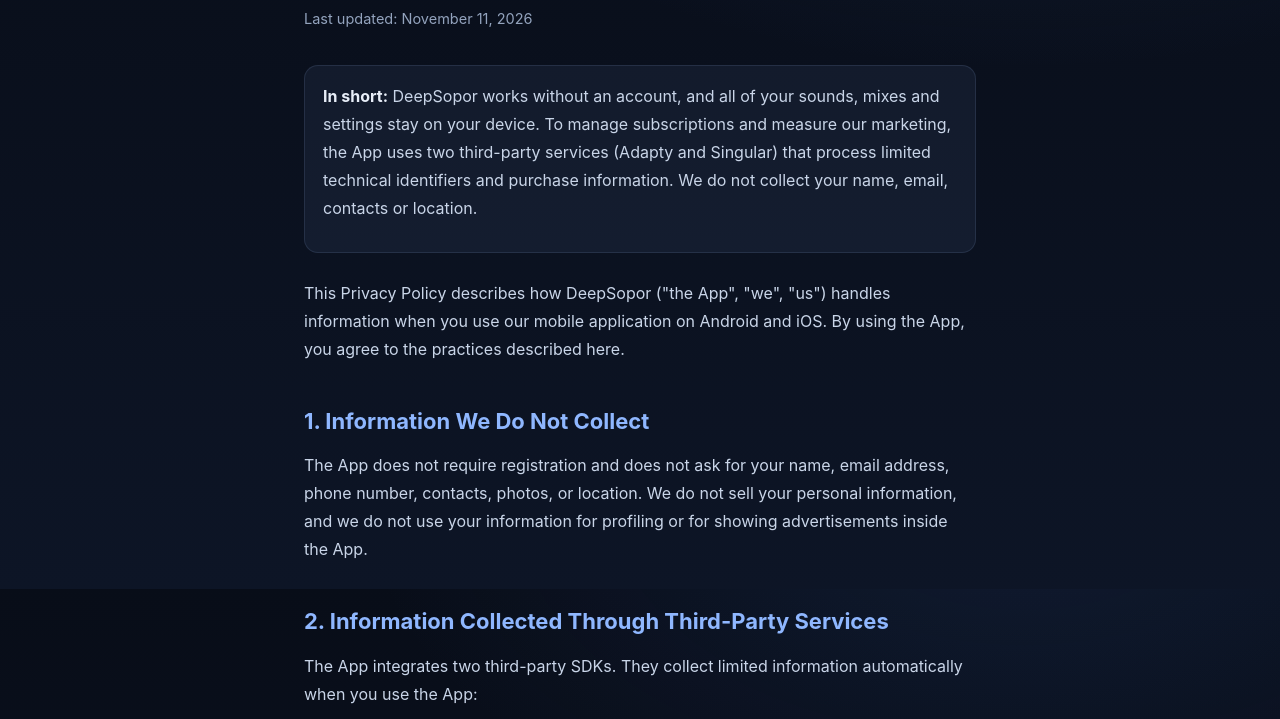
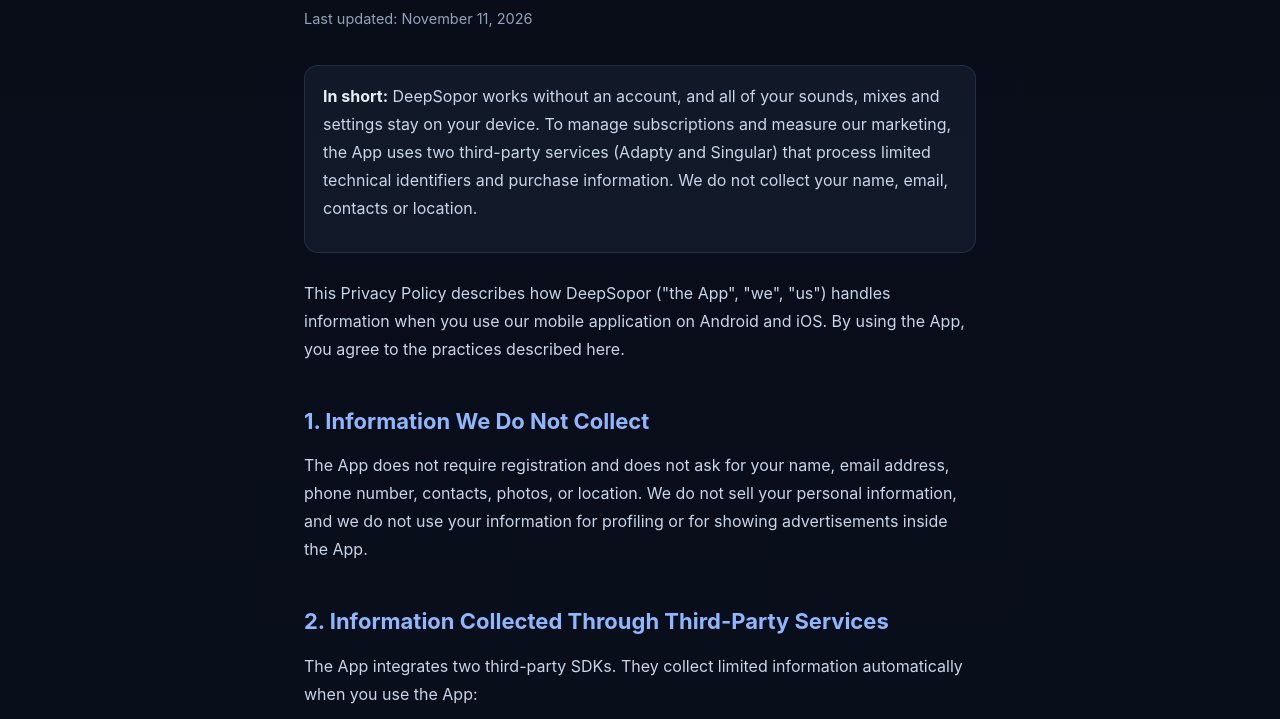
Before and after one commit to singsinh666-del/deepsopor-website, a plain HTML site: page privacy.html in a window 1280 px wide. Shown: the part 211-930 px from the top of the page. Drawn offline with Linux system fonts and the light colour scheme.

Commit message:
Add files via upload

```diff
--- a/privacy.html
+++ b/privacy.html
@@ -10,12 +10,11 @@
   <style>
 :root{--bg:#080d18;--bg2:#0d1526;--line:rgba(140,170,220,.14);--text:#e8eef8;--muted:#93a3bd;--accent-2:#8fb7ff;--body:#c9d5e8;--card:rgba(143,183,255,.07)}
 *{box-sizing:border-box;margin:0;padding:0}
-html{scroll-behavior:smooth;scroll-padding-top:84px}
+html{scroll-behavior:smooth;scroll-padding-top:84px;background:#0d1526;color-scheme:dark;min-height:100%}
 body{min-height:100vh;display:flex;flex-direction:column;
  font-family:-apple-system,BlinkMacSystemFont,"Segoe UI",Roboto,Inter,"Helvetica Neue",Arial,sans-serif;
  background:radial-gradient(1100px 600px at 80% -10%,rgba(60,100,180,.16),transparent 60%),
             linear-gradient(180deg,var(--bg) 0%,var(--bg2) 100%);
- background-attachment:fixed;
  color:var(--text);line-height:1.65;-webkit-font-smoothing:antialiased;
  padding-left:env(safe-area-inset-left);padding-right:env(safe-area-inset-right)}
 header{position:sticky;top:0;z-index:10;backdrop-filter:blur(18px);-webkit-backdrop-filter:blur(18px);background:rgba(8,13,24,.72);border-bottom:1px solid var(--line);padding-top:env(safe-area-inset-top)}
```
